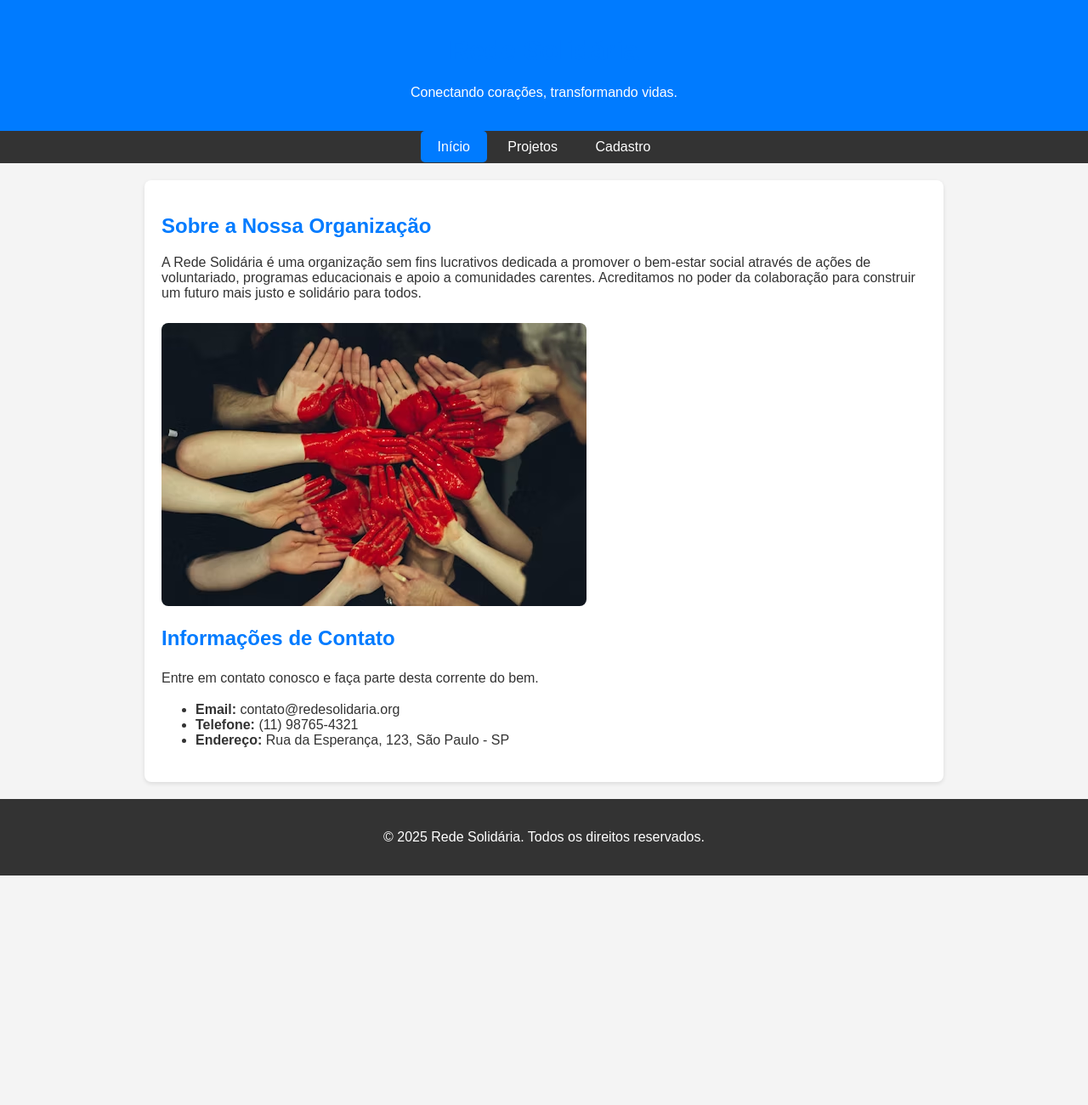
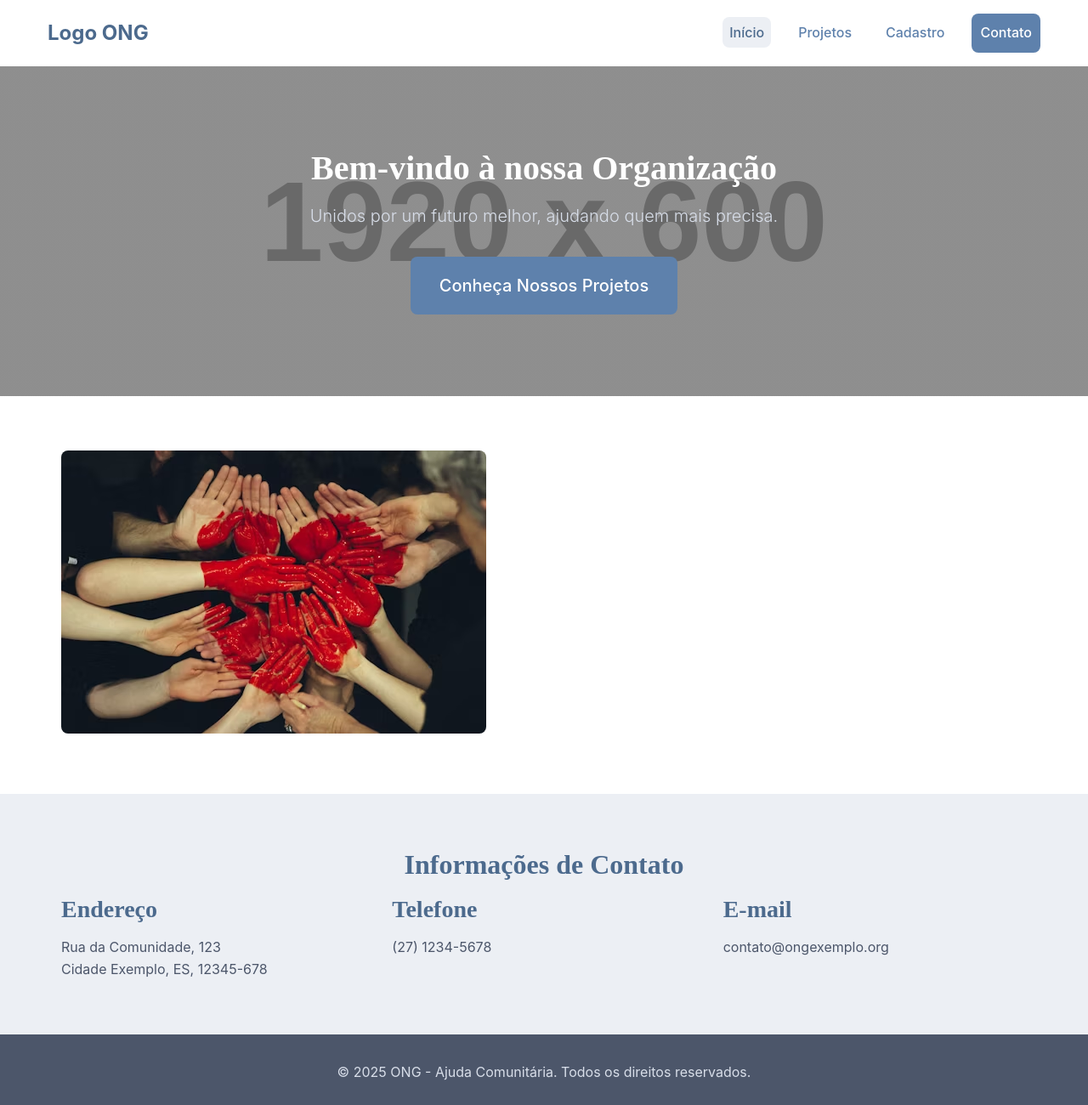
Before and after one commit to DerickHnQE/projeto-ong, a plain HTML site: page index.html in a window 1280 px wide. Shown: the whole page at 85% size. Before the commit the page ends 1030 px from the top, so only its background shows below. Drawn offline with Linux system fonts and the light colour scheme; placeholder pictures from the web are drawn by us.

Commit message:
Refactor index.html for new layout and styles
Updated the HTML structure and styling for the organization page, including new navigation and layout features.

```diff
--- a/index.html
+++ b/index.html
@@ -3,102 +3,125 @@
 <head>
     <meta charset="UTF-8">
     <meta name="viewport" content="width=device-width, initial-scale=1.0">
-    <title>Rede Solidária - Início</title>
-    <!-- Estilização interna básica para focar no HTML -->
-    <style>
-        body {
-            font-family: Arial, sans-serif;
-            margin: 0;
-            background-color: #f4f4f4;
-            color: #333;
-        }
-        header {
-            background-color: #007bff;
-            color: white;
-            padding: 20px;
-            text-align: center;
-        }
-        nav {
-            background-color: #333;
-            padding: 10px;
-            text-align: center;
-        }
-        nav a {
-            color: white;
-            padding: 10px 20px;
-            text-decoration: none;
-            border-radius: 5px;
-        }
-        nav a:hover, nav a.active {
-            background-color: #007bff;
-        }
-        main {
-            max-width: 900px;
-            margin: 20px auto;
-            padding: 20px;
-            background-color: white;
-            border-radius: 8px;
-            box-shadow: 0 2px 5px rgba(0,0,0,0.1);
-        }
-        section {
-            margin-bottom: 20px;
-        }
-        h1, h2 {
-            color: #007bff;
-        }
-        img {
-            max-width: 100%;
-            height: auto;
-            border-radius: 8px;
-            margin-top: 10px;
-        }
-        footer {
-            text-align: center;
-            padding: 20px;
-            background-color: #333;
-            color: white;
-            margin-top: 20px;
-        }
-        .contact-info p {
-            line-height: 1.6;
-        }
-    </style>
+    <title>ONG - Ajuda Comunitária | Início</title>
+    <!-- Link para o novo arquivo CSS -->
+    <link rel="stylesheet" href="css/style.css">
 </head>
 <body>
+    <!--
+      Layout principal usando CSS Grid:
+      O <body> é configurado como um grid de 3 linhas: header, main (flexível), footer.
+    -->
+    <header class="main-header">
+        <div class="container">
+            <a href="index.html" class="logo">Logo ONG</a>
 
-    <header>
-        <h1>Rede Solidária</h1>
-        <p>Conectando corações, transformando vidas.</p>
+            <!-- Botão do Menu Hambúrguer (visível no mobile) -->
+            <button class="hamburger-menu" aria-label="Abrir menu">
+                <span></span>
+                <span></span>
+                <span></span>
+            </button>
+
+            <!-- Navegação Sofisticada -->
+            <nav class="main-nav">
+                <ul class="nav-links">
+                    <li><a href="index.html" class="active">Início</a></li>
+                    <li class="dropdown">
+                        <a href="projetos.html">Projetos</a>
+                        <!-- Submenu Dropdown -->
+                        <ul class="dropdown-menu">
+                            <li><a href="#voluntariado">Voluntariado</a></li>
+                            <li><a href="#doacoes">Doações</a></li>
+                        </ul>
+                    </li>
+                    <li><a href="cadastro.html">Cadastro</a></li>
+                    <li><a href="#contato" class="btn btn-primary">Contato</a></li>
+                </ul>
+            </nav>
+        </div>
     </header>
 
-    <nav>
-        <a href="index.html" class="active">Início</a>
-        <a href="projetos.html">Projetos</a>
-        <a href="cadastro.html">Cadastro</a>
-    </nav>
-
     <main>
-        <section class="about">
-            <h2>Sobre a Nossa Organização</h2>
-            <p>A Rede Solidária é uma organização sem fins lucrativos dedicada a promover o bem-estar social através de ações de voluntariado, programas educacionais e apoio a comunidades carentes. Acreditamos no poder da colaboração para construir um futuro mais justo e solidário para todos.</p>
-            <img src="imagens/organizacao.jpg" alt="[Imagem da equipe da organização ou de uma ação social]">
-            <!-- Lembre-se de adicionar uma imagem na sua pasta 'imagens' com o nome 'organizacao.jpg' -->
+        <!-- Seção Hero com sistema de grid customizado -->
+        <section class="hero-section text-center">
+            <div class="container">
+                <div class="row">
+                    <!-- Coluna ocupando 10 de 12 espaços, centralizada -->
+                    <div class="col-10 col-offset-1">
+                        <h1>Bem-vindo à nossa Organização</h1>
+                        <p class="lead">Unidos por um futuro melhor, ajudando quem mais precisa.</p>
+                        <a href="projetos.html" class="btn btn-primary btn-lg">Conheça Nossos Projetos</a>
+                    </div>
+                </div>
+            </div>
         </section>
 
-        <section class="contact-info">
-            <h2>Informações de Contato</h2>
-            <p>Entre em contato conosco e faça parte desta corrente do bem.</p>
-            <ul>
-                <li><strong>Email:</strong> contato@redesolidaria.org</li>
-                <li><strong>Telefone:</strong> (11) 98765-4321</li>
-                <li><strong>Endereço:</strong> Rua da Esperança, 123, São Paulo - SP</li>
-            </ul>
+        <!-- Seção "Sobre" com grid de 2 colunas -->
+        <section id="sobre" class="section-padding">
+            <div class="container">
+                <div class="row align-items-center">
+                    <!--
+                      Layout responsivo:
+                      - Mobile (padrão): 12 colunas (ocupa a tela toda)
+                      - Desktop (lg): 6 colunas (meia tela)
+                    -->
+                    <div class="col-12 col-lg-6">
+                        <img src="imagens/organizacao.jpg"
+                             onerror="this.src='https://placehold.co/600x400'"
+                             alt="Equipe da organização em um evento comunitário" class="img-fluid rounded-corners">
+                    </div>
+                </div>
+            </div>
         </section>
+
+        <!-- Seção de Contato -->
+        <section id="contato" class="section-padding bg-light">
+            <div class="container">
+                <h2 class="text-center">Informações de Contato</h2>
+                <div class="row">
+                    <div class="col-12 col-md-6 col-lg-4">
+                        <div class="contact-info-item">
+                            <h3>Endereço</h3>
+                            <p>Rua da Comunidade, 123<br>Cidade Exemplo, ES, 12345-678</p>
+                        </div>
+                    </div>
+                    <div class="col-12 col-md-6 col-lg-4">
+                        <div class="contact-info-item">
+                            <h3>Telefone</h3>
+                            <p>(27) 1234-5678</p>
+                        </div>
+                    </div>
+                    <div class="col-12 col-lg-4">
+                        <div class="contact-info-item">
+                            <h3>E-mail</h3>
+                            <p>contato@ongexemplo.org</p>
+                        </div>
+                    </div>
+                </div>
+            </div>
+        </section>
+
+        <!-- Exemplo de Componente de Feedback (Modal) - (controlado via JS, não implementado) -->
+        <!--
+        <div class="modal-backdrop">
+            <div class="modal">
+                <h3>Título do Modal</h3>
+                <p>Este é um componente de modal para feedback.</p>
+                <button class="btn btn-secondary">Fechar</button>
+            </div>
+        </div>
+        -->
+
     </main>
 
-    <footer>
-        <p>&copy; 2025 Rede Solidária. Todos os direitos reservados.</p>
+    <footer class="main-footer">
+        <div class="container">
+            <p>&copy; 2025 ONG - Ajuda Comunitária. Todos os direitos reservados.</p>
+        </div>
     </footer>
 
+    <!-- Script de Máscaras e Menu (Atualizado) -->
+    <script src="js/main.js"></script>
 </body>
 </html>
```
